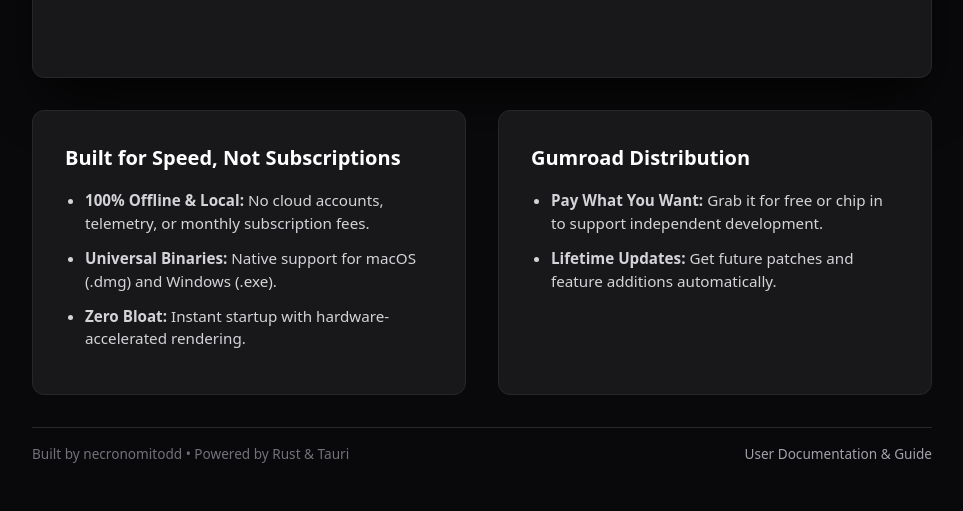
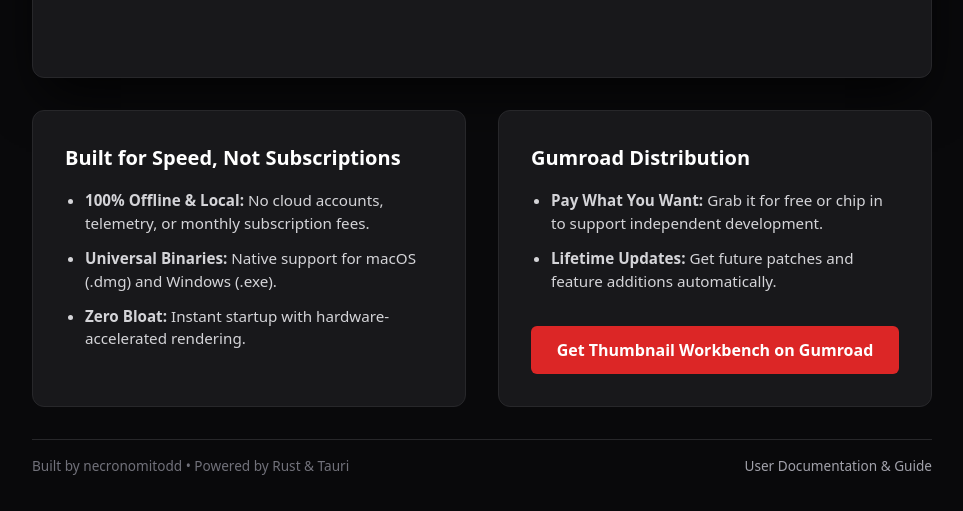
Before and after one commit to necronomitodd/thumbnail-workbench, a website: page docs/index.html in a window 1280 px wide. Shown: the part 281-792 px from the top of the page, without its empty margins (158-1121 px from the left). Drawn offline with Linux system fonts and the light colour scheme.

Commit message:
Update index.html

```diff
--- a/docs/index.html
+++ b/docs/index.html
@@ -76,6 +76,9 @@
       border: 1px solid #27272a;
       border-radius: 12px;
       padding: 2rem;
+      display: flex;
+      flex-direction: column;
+      justify-content: space-between;
     }
     .card h2 {
       font-size: 1.25rem;
@@ -87,11 +90,26 @@
     .card ul {
       padding-left: 1.25rem;
       color: #d4d4d8;
-      margin: 0;
+      margin: 0 0 1.5rem 0;
     }
     .card li {
       margin-bottom: 0.75rem;
       font-size: 0.95rem;
+    }
+    .btn-gumroad {
+      display: block;
+      width: 100%;
+      background-color: #dc2626;
+      color: #ffffff;
+      text-align: center;
+      padding: 0.75rem 1rem;
+      border-radius: 6px;
+      font-weight: 700;
+      text-decoration: none;
+      transition: background-color 150s ease, filter 150s ease;
+    }
+    .btn-gumroad:hover {
+      filter: brightness(1.1);
     }
     footer {
       max-width: 900px;
@@ -125,6 +143,7 @@
 
   <div class="grid">
     <div class="card">
+      <div>
         <h2>Built for Speed, Not Subscriptions</h2>
         <ul>
           <li><strong>100% Offline & Local:</strong> No cloud accounts, telemetry, or monthly subscription fees.</li>
@@ -132,13 +151,17 @@
           <li><strong>Zero Bloat:</strong> Instant startup with hardware-accelerated rendering.</li>
         </ul>
       </div>
+    </div>
 
     <div class="card">
+      <div>
         <h2>Gumroad Distribution</h2>
         <ul>
           <li><strong>Pay What You Want:</strong> Grab it for free or chip in to support independent development.</li>
           <li><strong>Lifetime Updates:</strong> Get future patches and feature additions automatically.</li>
         </ul>
+      </div>
+      <a href="https://toddler253.gumroad.com/l/thumbnail-workbench" class="btn-gumroad" target="_blank">Get Thumbnail Workbench on Gumroad</a>
     </div>
   </div>
 
```
Lines whose indentation alone changed are shown as unchanged.
